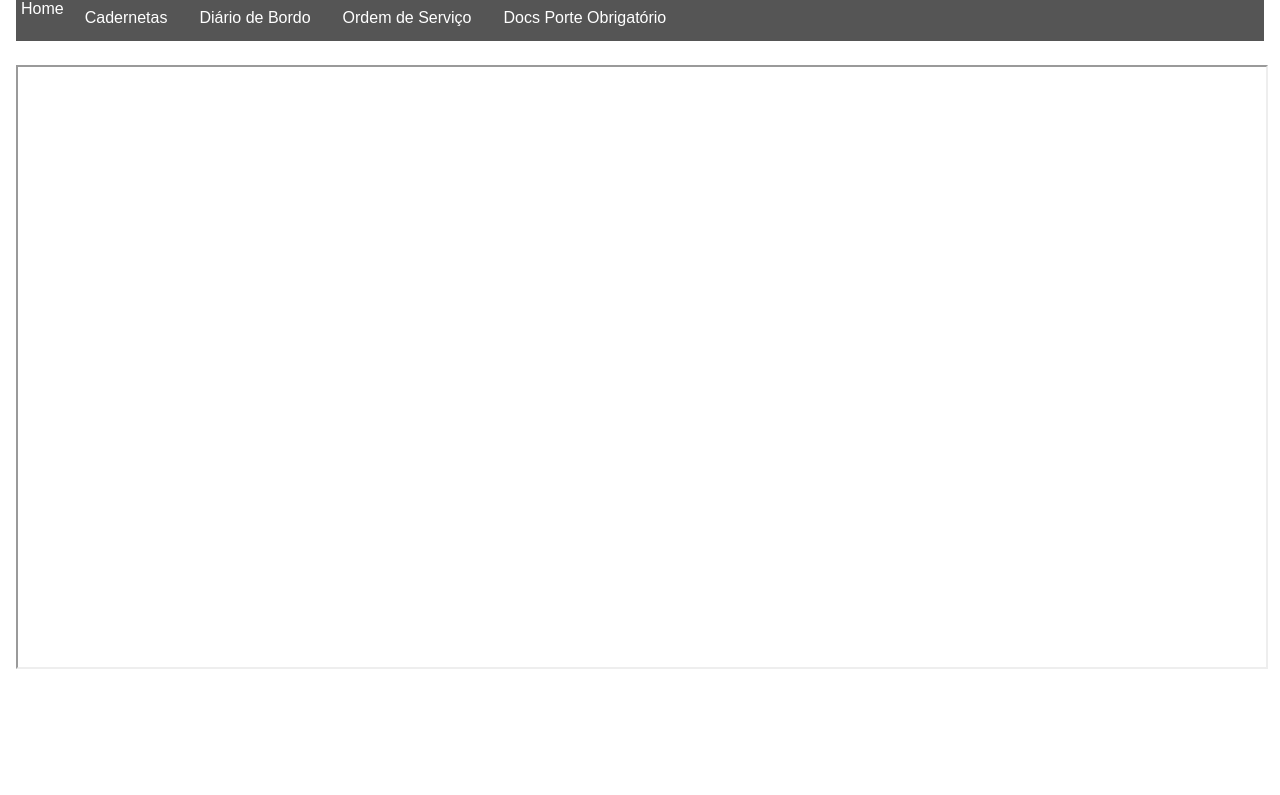
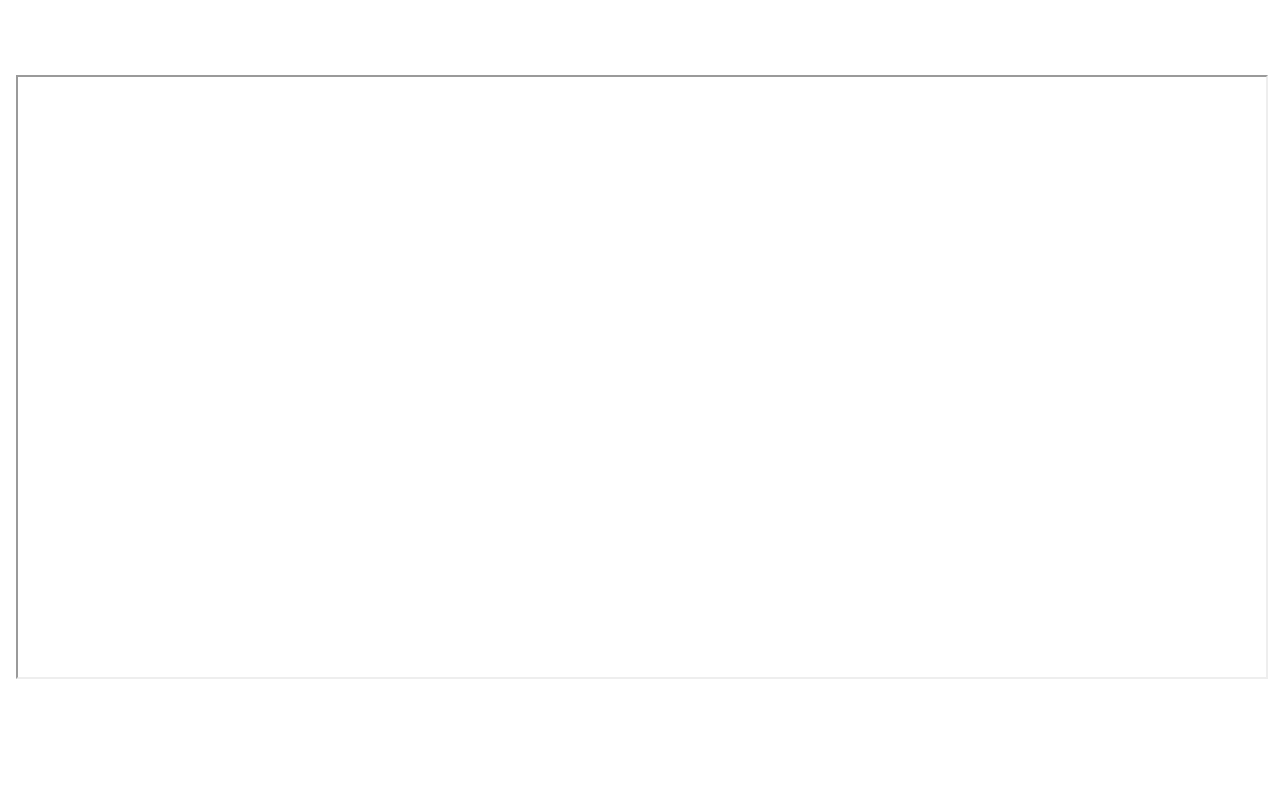
Before and after one commit to GenilsonOGrande/TESTE-VOAR, a plain HTML site: page index.html in a window 1280 px wide. Shown: the part 182-977 px from the top of the page. Drawn offline with Linux system fonts and the light colour scheme; files that its build step writes are made by us from their sources.

Commit message:
Update index.html

```diff
--- a/index.html
+++ b/index.html
@@ -32,7 +32,7 @@
             <style>
 .navbar {
   overflow: hidden;
-  background-color: #555;
+  background-color: rgba(0,0,0,0);
   font-family: Arial, Helvetica, sans-serif;
 }
 
@@ -61,8 +61,32 @@
   font-family: inherit;
   margin: 0;
 }
+ .login{
+  cursor: pointer;
+  font-size: 16px;
+  border: none;
+  outline: none;
+  color: white;
+  padding: 14px 16px;
+  background-color: inherit;
+  font-family: inherit;
+  margin: 0;
+  float:right;
+              }
+   .home{
+  cursor: pointer;
+  font-size: 16px;
+  border: none;
+  outline: none;
+  color: white;
+  padding: 14px 16px;
+  background-color: inherit;
+  font-family: inherit;
+  margin: 0;
+  float:left;
+}
 
-.navbar a:hover, .dropdown:hover .dropbtn, .dropbtn:focus {
+.navbar a:hover, .dropdown:hover .dropbtn, .dropbtn:focus, .login:hover, .home:hover{
   background-color: grey;
 }
 
@@ -96,11 +120,14 @@
   display: block;
 }
 
+   .login {
+
+             }
 
 
              </style>
             <div class="navbar">
-                <a href="index.html">Home</a>
+                 <button class="home" ><a href="https://genilsonogrande.github.io/VOAR-LIVROS/login.html">Home</a></button>
 
 
                 <div class="dropdown">
@@ -153,8 +180,7 @@
                     </div>
 
                 </div>
-
-            </div>
+            <button class="login"><a class="login" href="https://genilsonogrande.github.io/VOAR-LIVROS/login.html">LOGIN</a></button>
 <!--
 
             <script>
```
